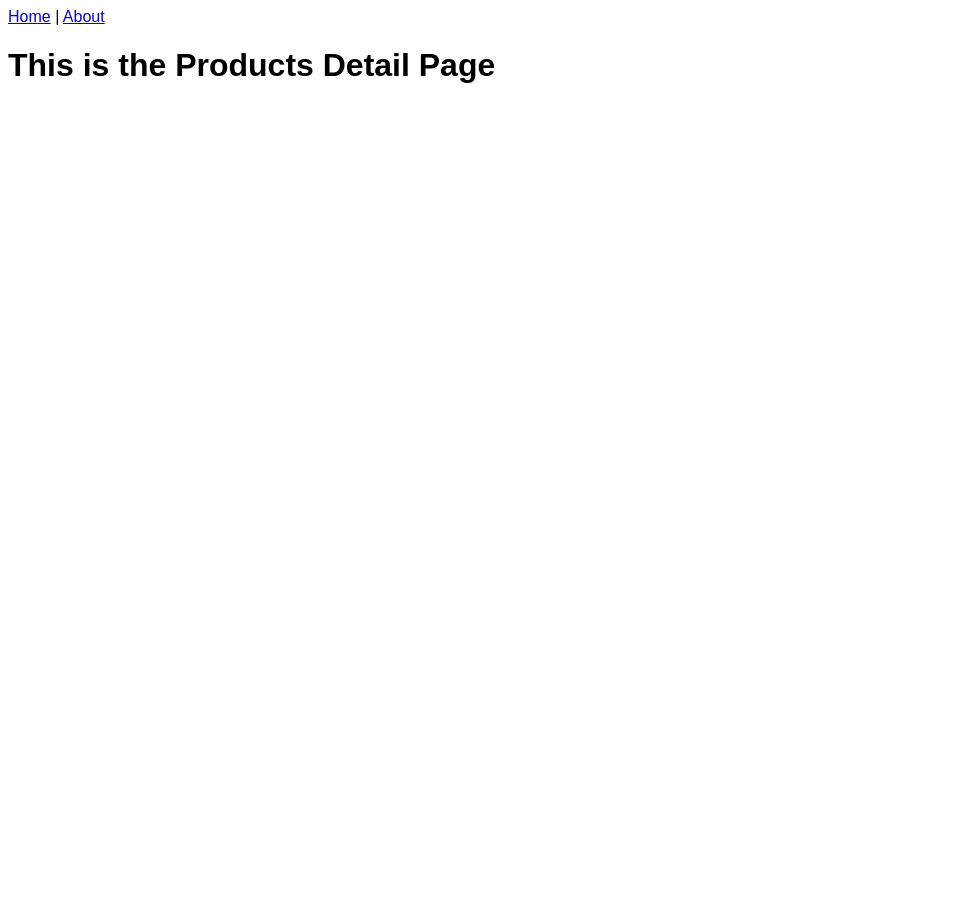
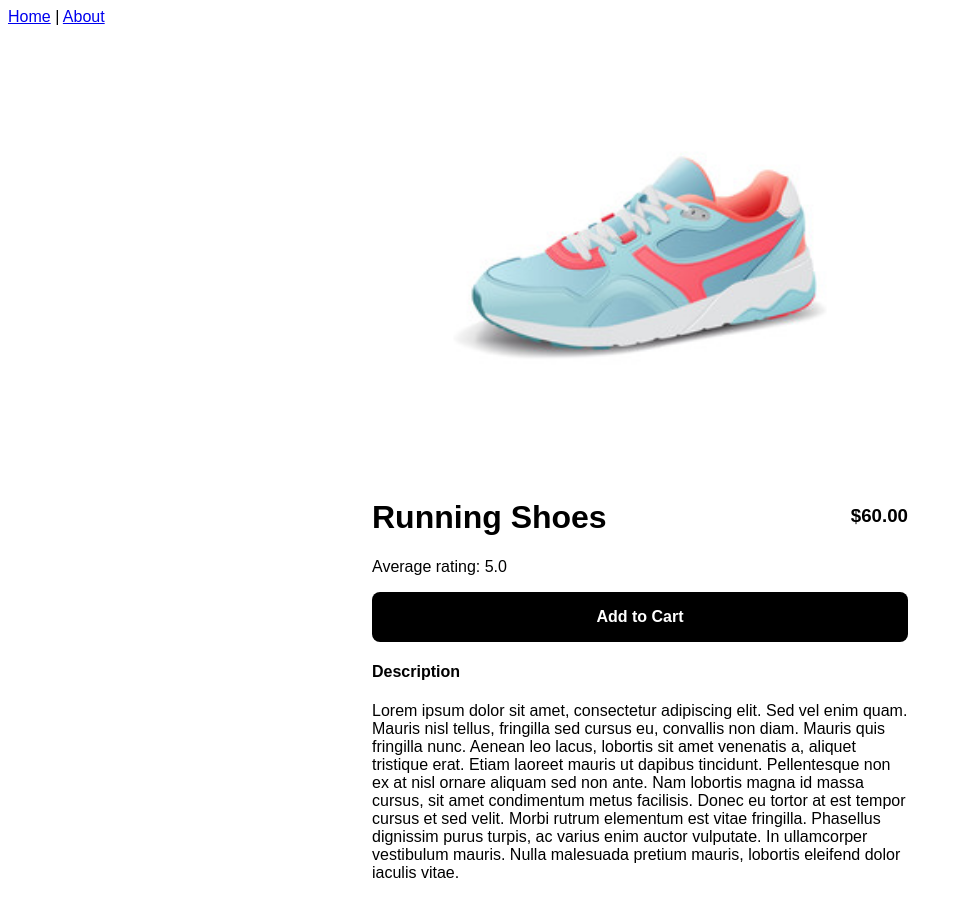
Before and after one commit to NonnaKar/front-end-site, a Vue app: page /products/123 in a window 1280 px wide. Shown: the top 916 px of the page, without its empty margins (0-963 px from the left). Before the commit the page ends 800 px from the top, so only its background shows below. Built offline with nearby package versions, Linux system fonts and the light colour scheme.

Commit message:
created ProductDetailPage

```diff
--- a/src/views/ProductDetailPage.vue
+++ b/src/views/ProductDetailPage.vue
@@ -1,10 +1,28 @@
 <template>
-  <h1>This is the Products Detail Page</h1>
+<div id="page-wrap">
+  <div id="img-wrap">
+    <img v-bind:src="product.imageUrl" />
+  </div>
+  <div id="product-details">
+    <h1>{{ product.name }}</h1>
+    <h3 id="price">${{ product.price }}</h3>
+    <p>Average rating: {{ product.averageRating }}</p>
+    <button id="add-to-cart">Add to Cart</button>
+    <h4>Description</h4>
+    <p>{{ product.description }}</p>
+  </div>
+</div>
 </template>
 
 <script>
+import { products } from '../fake-data'
 export default {
   name: 'ProductDetailPage',
+  data() {
+    return {
+      product: products.find((p) => p.id === this.$route.params.id)
+    }
+  }
 };
 </script>
 
```
